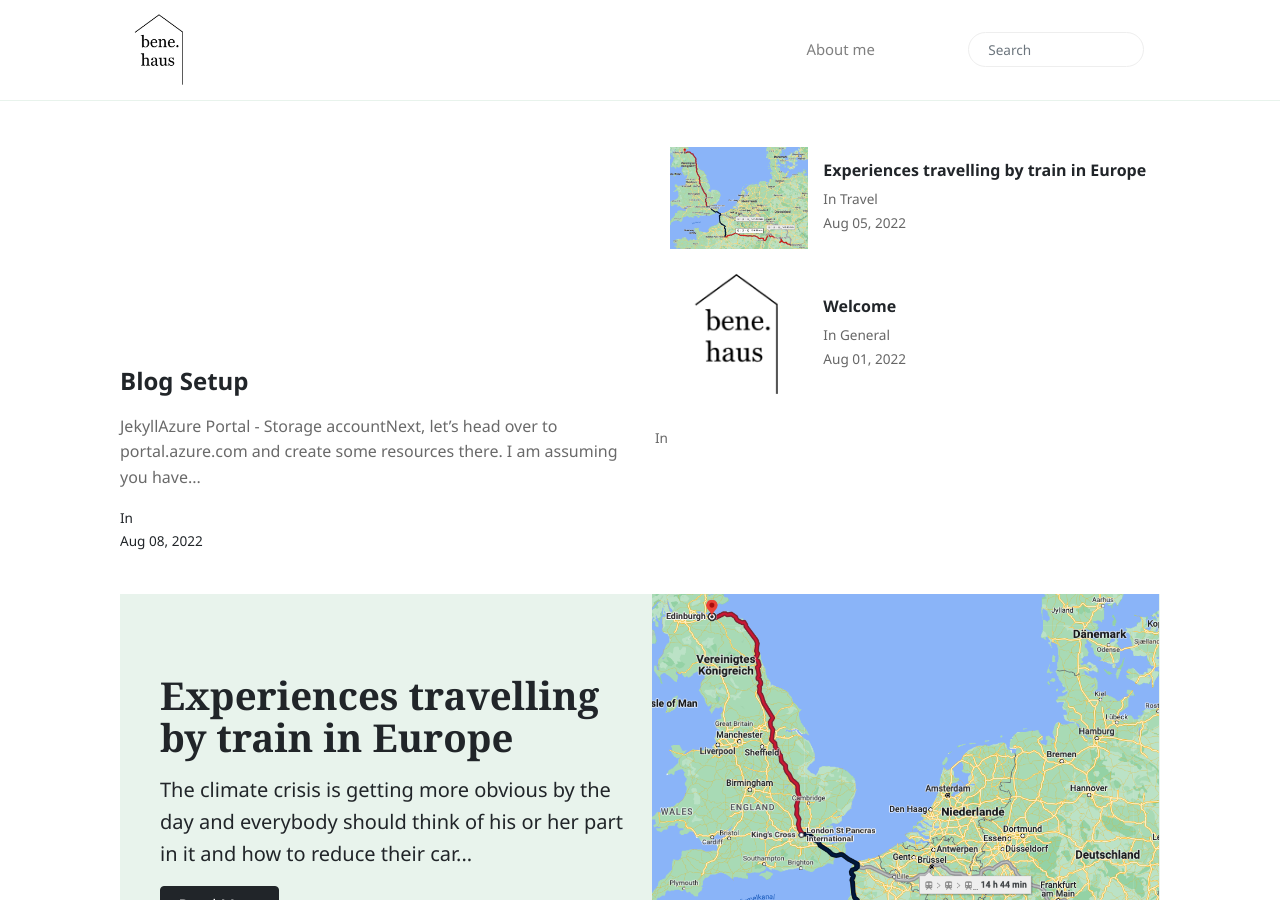
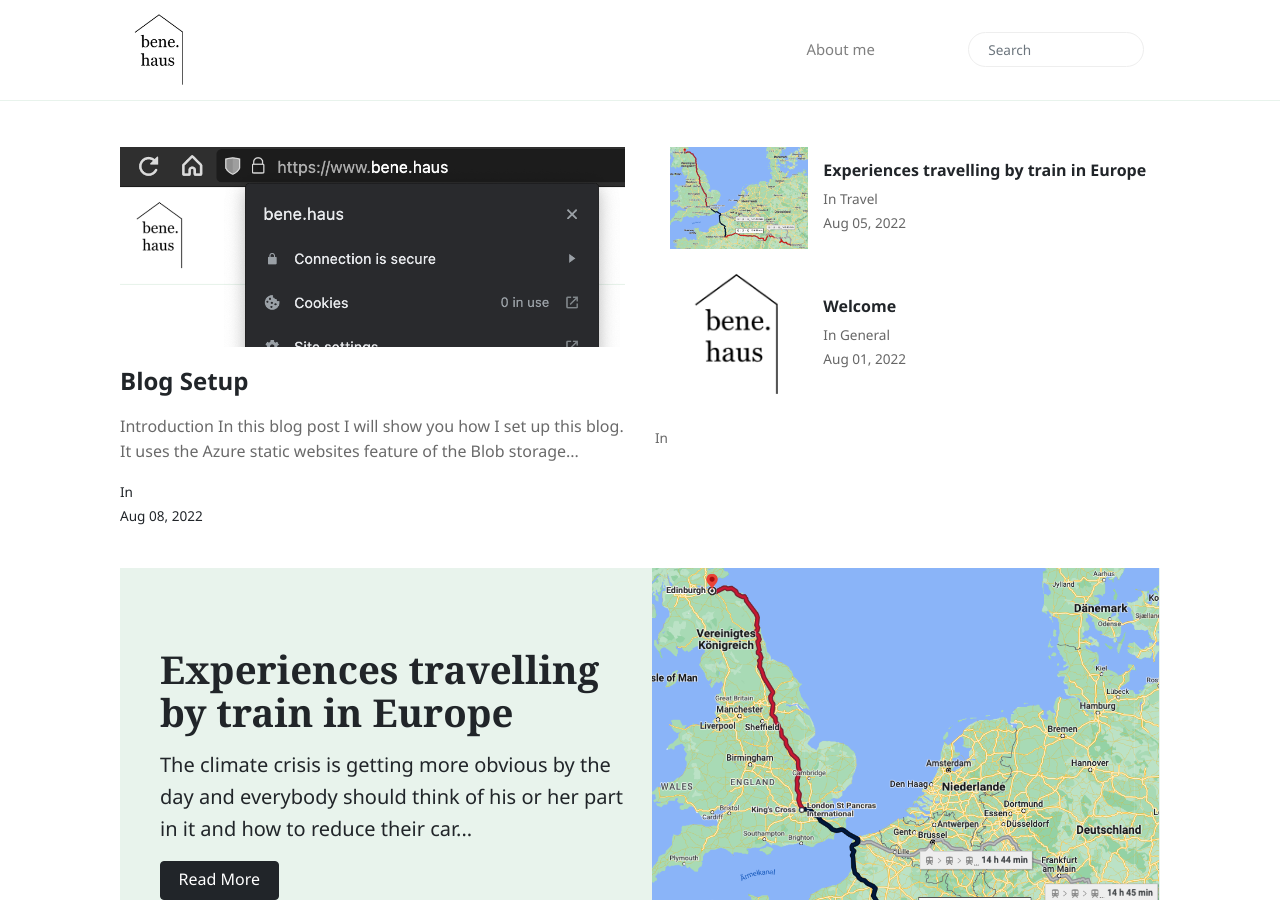
Before and after one commit to BeneHa/benehaus_blog, a Jekyll site: the page built from jekyll/index.html, in a window 1280 px wide and 900 px high. Built offline with Jekyll 4.4.1, drawn with Linux system fonts in a browser that asks for light colours; nearby versions of some CDN libraries; the list of posts is cut into pages by our own code; some of the changed lines change nothing that is shown.

Commit message:
finish post setup

````diff
--- a/jekyll/_posts/2022-08-08-blog-setup.md
+++ b/jekyll/_posts/2022-08-08-blog-setup.md
@@ -1,10 +1,37 @@
+---
+
+image: assets/images/blogposts/2022-08-12-blog-setup/10_https_connection.png
+---
 
 
+# Introduction
 
+In this blog post I will show you how I set up this blog. It uses the Azure static websites feature of the Blob storage for simple, fast and cheap hosting of the website and Jekyll for creating the blog posts. If you follow along, by the end you will have a website which will automatically be deployed from Github and can be reached on your own domain. So, let's get into it....
 
 ## Jekyll
 
+First, a few words on Jekyll. Jekyll lets you create static websites, so websites without any server-side logic. Jekyll generates a set of HTML, CSS and Javascript files which you can then host anywhere, in our case in the Azure Blob storage. The great thing about Jekyll is that if you want to, you can edit every HTML and CSS element of your webpage if you want to, but if you are less technical you can just use any free theme on the internet and create your own blog writing posts in Markdown.
+For this blog I combined two themes: Mundana and online-cv. This can be a bit tricky, if you are new to Jekyll just stick with one theme or the default theme, you can always play around with themes later.
 
+{% include image.html
+    url="/assets/images/blogposts/2022-08-12-blog-setup/11_jekyll.png"
+    description="The markdown document for the post you are reading"
+    alt="Markdown of current post" %}
+
+## Azure
+
+Within Azure we will use the Storage account, which is a scalable and cheap cloud storage, to host our files generated by Jekyll. The files will be deployed to the storage account automatically from Github whenever we push a new change to the repository. You can find the repository with the code for this blog here: <a href="https://github.com/BeneHa/benehaus_blog">repository</a>
+
+# Setup
+
+## Jekyll
+
+First, we need to create the website locally. For doing that please follow the Jekyll quickstart here: <a href="https://jekyllrb.com/docs/">quickstart</a>
+For local debugging I use this <a href="https://github.com/BretFisher/jekyll-serve">Dockerfile</a> and the following command to check my webpage on localhost:
+
+```
+docker run -p 4000:4000 -v $(pwd):/site jekyll
+```
 
 ## Azure Portal - Storage account
 
@@ -30,7 +57,7 @@
 - STORAGE_ACCOUNT_NAME is the name of the storage account you created
 - SAS_TOKEN: In the Azure portal, got to you storage account and "Shared access signature". Create a token with write permissions to the Blob service and Container resource type that is valid for a year
 
-Now create a  file defining the Github Action workflow in .github/workflows/main.yml:
+Create a  file defining the Github Action workflow in .github/workflows/main.yml:
 ```
 name: Build and deploy Jekyll site to Azure Blob static page
 
@@ -63,12 +90,12 @@
         cli_version: 2.34.1
         source_dir: 'jekyll/_site/_site/'
         container_name: '$web'
-        sas_token: ${{ secrets.SAS_TOKEN }}
-        account_name: ${{ secrets.STORAGE_ACCOUNT_NAME }}
+        sas_token: {% raw %}${{ secrets.SAS_TOKEN }}{% endraw %}
+        account_name: {% raw %}${{ secrets.STORAGE_ACCOUNT_NAME }}{% endraw %}
         overwrite: 'true'
 ```
-
-This will build the Jekyll page and deploy the folder with the built website code (_site) to the storage account container $web. Ideally, after pushing this file, Github should recognize it and run the deployment job automatically because we set it to trigger on the main branch.
+I had to change some folder permissions so the built folders could be used by the upload storage task. You can adapt all the paths to however you set up your folders in your repository.
+The task will build the Jekyll page and deploy the folder with the built website code (_site) to the storage account container $web. Ideally, after pushing this file, Github should recognize it and run the deployment job automatically because we set it to trigger on the main branch.
 
 {% include image.html
     url="/assets/images/blogposts/2022-08-12-blog-setup/5_github_action.png"
@@ -77,18 +104,24 @@
 
 Check the results by going to the website at the URL you saw before when setting up the Static Webpage for the Blob storage.
 
-Yeah, so our website can now be reached from the internet and is automatically deployed as soon as we make a push to the main branch of the repository! Nice work! The first part is now done.
-What we want to change now is the url where the website can be accessed (it still has the ugly long name with .core.windows.net in it).
-
 {% include image.html
     url="/assets/images/blogposts/2022-08-12-blog-setup/6_blob_url.png"
     description="The website can be reached, but the URL is quite ugly."
     alt="Blob url" %}
 
+Yeah, so our website can now be reached from the internet and is automatically deployed as soon as we make a push to the main branch of the repository! Nice work! The first part is now done.
+What we want to change now is the url where the website can be accessed (it still has the ugly long name with .core.windows.net in it).
+
 ## Azure Portal - CDN endpoint
 
 Let's go back to the Azure portal and create a CDN endpoint. Add a resource and search for "Front Door and CDN profiles". Select "Explore other offerings" and "Azure CDN Standard". Again, define a name and click on "Create".
 Now, got to your CDN profile and click on "+ Endpoint". Select storage static website as origin type and select your storage account from the list in the origin hostname dropdown.
+
+{% include image.html
+    url="/assets/images/blogposts/2022-08-12-blog-setup/12_cdnEndpoint.png"
+    description="The CDN endpoint points to our storage account"
+    alt="CDN endpoint" %}
+
 Now we have an endpoint which can be linked to our domain. We can add custom domains to this endpoint so when someone enters our URL (which will be bene.haus) this will actually be a request to the endpoint we just created from which the storage account with the website will be served to the user. So let's go ahead and buy a domain.
 
 ## Namecheap
@@ -134,7 +167,7 @@
     alt="HTTPS successfull" %}
 
 
-Also, got to the Rules engine in order to make sure your website will only be accessible via HTTPS. Create a rule like below which will redirect any HTTP request to HTTPS:
+Finally, got to the Rules engine in order to make sure your website will only be accessible via HTTPS. Create a rule like below which will redirect any HTTP request to HTTPS:
 
 {% include image.html
     url="/assets/images/blogposts/2022-08-12-blog-setup/9_redirect_rule.png"
@@ -145,7 +178,20 @@
 
 Hooray, we are live! Our website can now be accessed correctly, defaults to HTTPS and we can deploy a new version simply by pushing to Github on the main branch. Basically, we are finished. However, there is one thing which would be quite nice: When we deploy a new version, the CDN which is responsible for providing the content of our Blob storage to the user will not immediately pick up the new version. Therefore let's add a step at the end of our deployment workflow to purge the CDN endpoint which will force it to fetch the last version of all files.
 
-First go to the Azure Active Directory in the Azure portal, then to App registrations and add a new registration. Enter a name and click on "Create". On the overview page of the new Service principal, go to "Certificates & Secrets" and create a new client secret. Copy the value (you will not be able to access it again) and create a new Github secret for it named AZURE_CREDENTIALS. Now add the following to the main.yml deployment workflow, using the names of you resource group, CDN endpoint and profile:
+First go to the Azure Active Directory in the Azure portal, then to App registrations and add a new registration. Enter a name and click on "Create". On the overview page of the new Service principal, go to "Certificates & Secrets" and create a new client secret. Copy the value (you will not be able to access it again) and create a new Github secret for it named AZURE_CREDENTIALS.
+The structure of it is like below. Replace the values by the client ID of your service principal, the secret, your subscription and tenant IDs.
+
+```
+  {
+    "clientId": "<GUID>",
+    "clientSecret": "<STRING>",
+    "subscriptionId": "<GUID>",
+    "tenantId": "<GUID>",
+    "resourceManagerEndpointUrl": "https://management.azure.com/"
+  }
+```
+
+Now add the following to the main.yml deployment workflow, using the names of you resource group, CDN endpoint and profile:
 
 ```
     - name: Azure Login
@@ -155,3 +201,10 @@
     - run: |
         az cdn endpoint purge -g benehaus-blog-rg -n benehausblogendpoint --profile-name benehaus-blog-cdn --content-paths '/*'
 ```
+
+We are done! Now with every deployment the CDN endpoint will be purged, making sure the new version of the website can be accessed within a few minutes.
+
+# Summary
+
+We used Jekyll to generate a static webpage locally, deployed our repository to Github and had it build the page and copy the files to the Azure Blob storage on commits. From there they are served via a CDN endpoint which is linked to our own domain.
+I hope this post was interesting and it was possible to follow all the steps. Let me know if some parts were too hard to understand! The code for this post is on <a href="https://github.com/BeneHa/benehaus_blog/blob/main/jekyll/_posts/2022-08-08-blog-setup.md">Github</a>.
--- a/jekyll/index.html
+++ b/jekyll/index.html
@@ -28,7 +28,7 @@
     <a class="text-dark" href="{{site.baseurl}}{{latest_post.url}}">{{ latest_post.title }}</a>
     </h2>
     <p class="excerpt">
-        {{ latest_post.excerpt | strip_html | strip_newlines | truncate: 136 }}
+        {{ latest_post.excerpt | strip_html  | truncate: 136 }}
     </p>
     <div>
         <small class="d-block">
````
Also changed, not shown: jekyll/assets/images/blogposts/2022-08-12-blog-setup/11_jekyll.png (added), jekyll/assets/images/blogposts/2022-08-12-blog-setup/12_cdnEndpoint.png (added).
